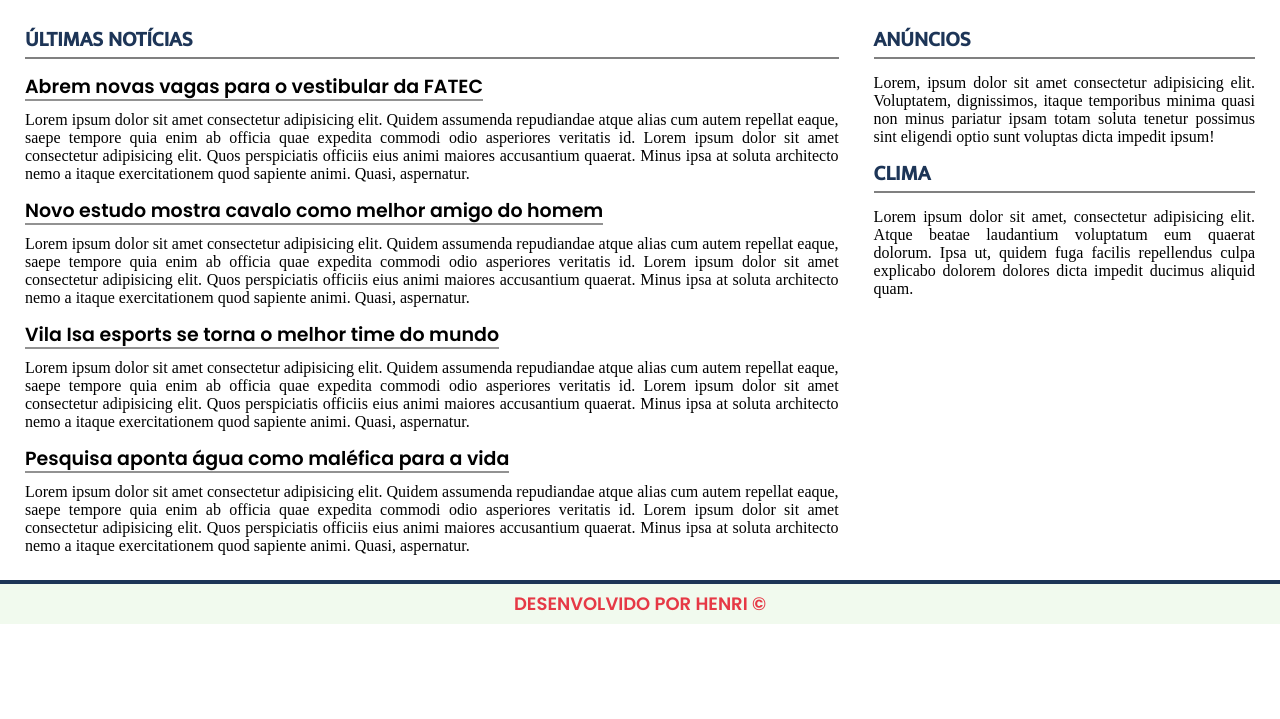
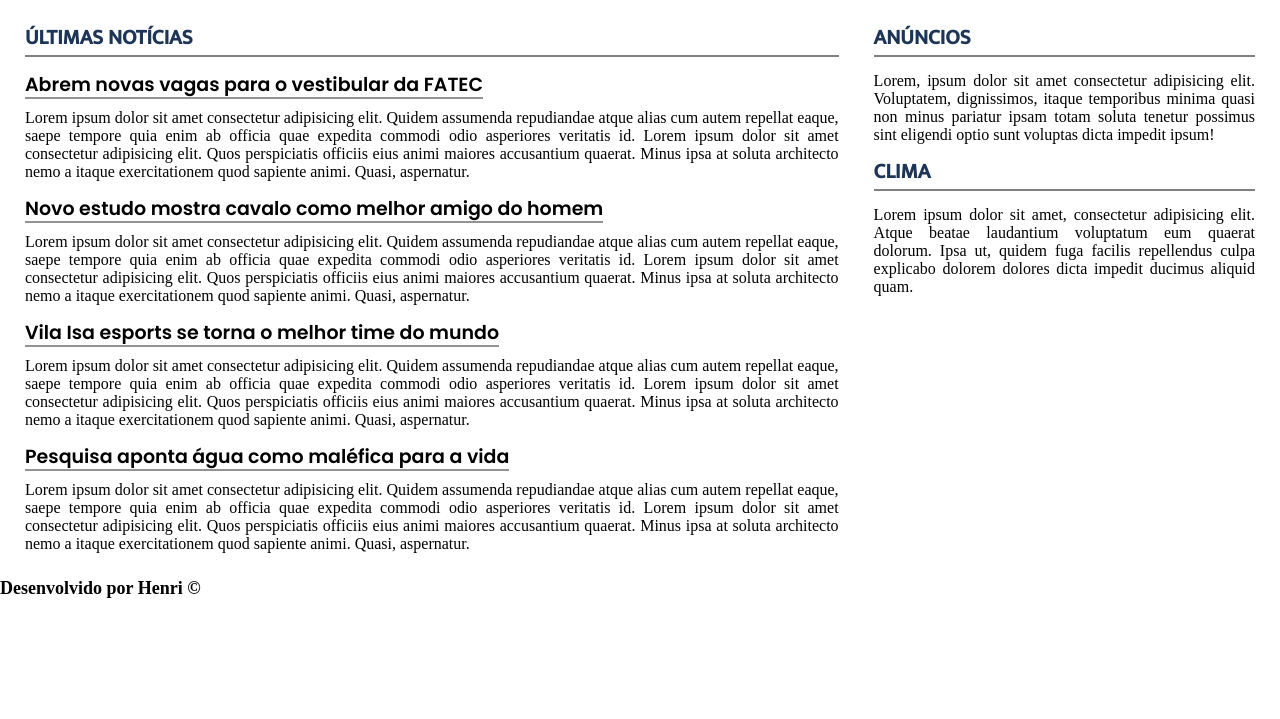
Before and after one commit to HenriqueLopesDev/jornal-do-bairro, a plain HTML site: page index.html in a window 1280 px wide. Shown: the part 81-800 px from the top of the page. Drawn offline with Linux system fonts and the light colour scheme.

Commit message:
Update the footer

```diff
--- a/css/components/footer.css
+++ b/css/components/footer.css
@@ -1,4 +1,4 @@
-footer{
+.footer{
     background-color: #F1FAEE;
     border-top: 4px solid #1D3557;
     display: flex;
@@ -8,8 +8,8 @@ footer{
     justify-content: center;
 }
 
-h1{
-    font-size: 26px;
+.footer .message{
+    font-size: 18px;
     font-family: "Poppins", Arial, Helvetica, sans-serif;
     font-weight: 600;
     text-transform: uppercase;
```
